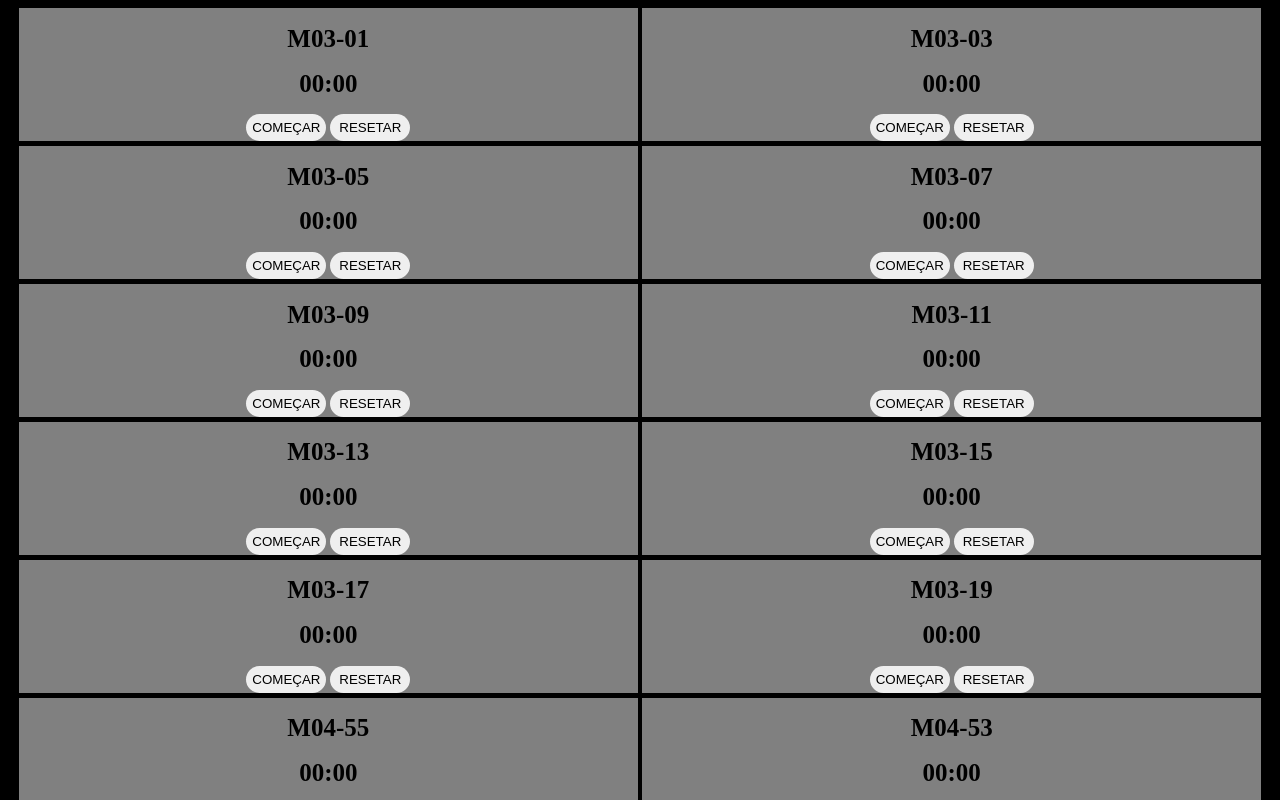
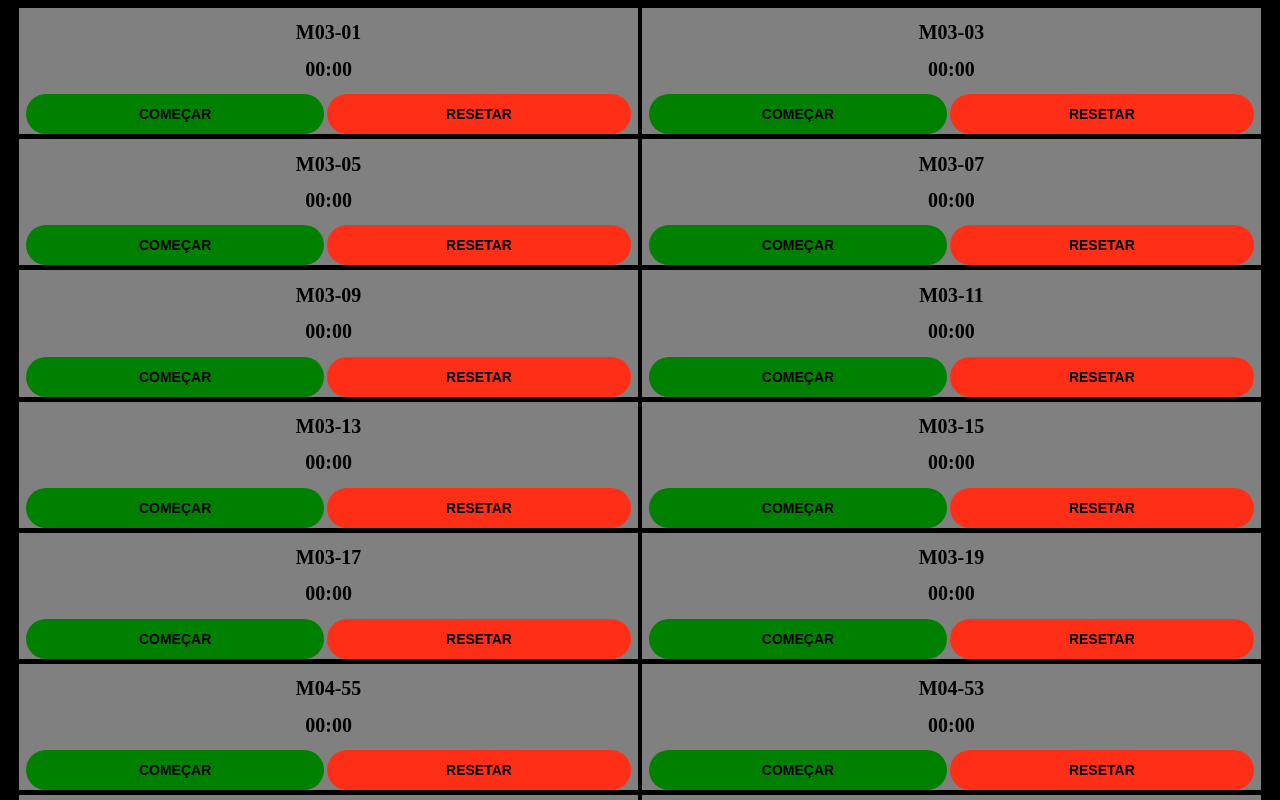
Before and after one commit to IJuniorjnr/Projeto-Shein, a plain HTML site: page index.html in a window 1280 px wide. Shown: the top 800 px of the page. Drawn offline with Linux system fonts and the light colour scheme.

Commit message:
Update style.css

```diff
--- a/style.css
+++ b/style.css
@@ -1,11 +1,11 @@
 *{
-  font-size: 10pxpx;
+  font-size: 14px;
 }
 body{
   background-color: black;
 }
 h1{
-  font-size: 25px;
+  font-size: 20px;
 }
 div{
   text-align: center;
@@ -15,22 +15,23 @@ button{
   width: 6em;
   border: none;
   border-radius: 50px;
+  font-weight: bold;
 }
 button:hover{
   cursor: pointer;
 }
-button.btn-start:active{
+button#comecar:active{
   background-color: #00ff00;
 }
-button.btn-reset:active{
+button#resetar:active{
   background-color: red;
 }
-.btn-start{
+#comecar{
   width: 48%;
   background-color: green;
   height: 40px;
 }
-.btn-reset{
+#resetar{
   width: 49%;
   height: 40px;
   background-color: #ff2e16;
```
